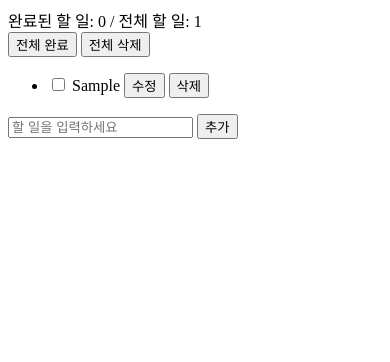
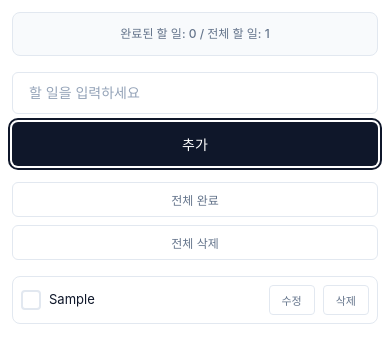
Before and after one commit to okxooxoo/todo-list, a plain HTML site: page index.html in a window 390 px wide. Both pictures are taken after typing "Sample" into the empty fields and a click on the button "추가". Drawn offline with Linux system fonts and the light colour scheme.

Commit message:
design: style.css 정의

```diff
--- a/index.html
+++ b/index.html
@@ -2,12 +2,13 @@
   <head>
     <meta charset="UTF-8" />
     <meta name="viewport" content="width=device-width, initial-scale=1" />
+    <link rel="stylesheet" href="./style.css" />
     <title>플랜잇 스퀘어 채용과제</title>
   </head>
   <body>
     <div id="todo-stats"></div>
+    <div id="todo-input"></div>
     <div id="todo-list"></div>
-    <div id="todo-input"></div>
 
     <script type="module" src="./index.js"></script>
   </body>
--- /dev/null
+++ b/style.css
@@ -0,0 +1,333 @@
+/* Reset and base styles */
+* {
+  margin: 0;
+  padding: 0;
+  box-sizing: border-box;
+}
+
+body {
+  font-family: -apple-system, BlinkMacSystemFont, "Segoe UI", Roboto, "Helvetica Neue", Arial, sans-serif;
+  line-height: 1.5;
+  color: #0f172a;
+  background-color: #ffffff;
+  padding: 1rem;
+  min-height: 100vh;
+}
+
+/* Container layout */
+#todo-stats,
+#todo-list,
+#todo-input {
+  max-width: 600px;
+  margin: 0 auto;
+  margin-bottom: 1.5rem;
+}
+
+/* Todo Stats */
+.todo-stats {
+  background: #f8fafc;
+  border: 1px solid #e2e8f0;
+  border-radius: 8px;
+  padding: 1rem;
+  text-align: center;
+  font-size: 0.875rem;
+  font-weight: 500;
+  color: #64748b;
+}
+
+/* Todo Input */
+.todo-input-wrapper {
+  display: flex;
+  gap: 0.75rem;
+  align-items: center;
+}
+
+.new-todo-input {
+  flex: 1;
+  padding: 0.75rem 1rem;
+  border: 1px solid #e2e8f0;
+  border-radius: 6px;
+  font-size: 0.875rem;
+  background: #ffffff;
+  transition: all 0.2s ease;
+}
+
+.new-todo-input:focus {
+  outline: none;
+  border-color: #0f172a;
+  box-shadow: 0 0 0 2px rgba(15, 23, 42, 0.1);
+}
+
+.new-todo-input::placeholder {
+  color: #94a3b8;
+}
+
+.add-btn {
+  padding: 0.75rem 1.5rem;
+  background: #0f172a;
+  color: #ffffff;
+  border: none;
+  border-radius: 6px;
+  font-size: 0.875rem;
+  font-weight: 500;
+  cursor: pointer;
+  transition: all 0.2s ease;
+  white-space: nowrap;
+}
+
+.add-btn:hover {
+  background: #1e293b;
+}
+
+.add-btn:active {
+  transform: translateY(1px);
+}
+
+/* Bulk Actions */
+.bulk-actions {
+  display: flex;
+  gap: 0.5rem;
+  margin-bottom: 1rem;
+  justify-content: flex-end;
+}
+
+.complete-all-btn,
+.delete-all-btn {
+  padding: 0.5rem 1rem;
+  border: 1px solid #e2e8f0;
+  border-radius: 6px;
+  background: #ffffff;
+  color: #64748b;
+  font-size: 0.75rem;
+  font-weight: 500;
+  cursor: pointer;
+  transition: all 0.2s ease;
+}
+
+.complete-all-btn:hover {
+  background: #f8fafc;
+  border-color: #cbd5e1;
+}
+
+.delete-all-btn:hover {
+  background: #fef2f2;
+  border-color: #fecaca;
+  color: #dc2626;
+}
+
+/* Todo List */
+ul {
+  list-style: none;
+  border: 1px solid #e2e8f0;
+  border-radius: 8px;
+  background: #ffffff;
+  overflow: hidden;
+}
+
+li {
+  display: flex;
+  align-items: center;
+  padding: 1rem;
+  border-bottom: 1px solid #f1f5f9;
+  gap: 0.75rem;
+  transition: background-color 0.2s ease;
+}
+
+li:last-child {
+  border-bottom: none;
+}
+
+li:hover {
+  background: #f8fafc;
+}
+
+/* Checkbox */
+.toggle-complete {
+  width: 1.25rem;
+  height: 1.25rem;
+  border: 2px solid #e2e8f0;
+  border-radius: 4px;
+  cursor: pointer;
+  appearance: none;
+  position: relative;
+  transition: all 0.2s ease;
+}
+
+.toggle-complete:checked {
+  background: #0f172a;
+  border-color: #0f172a;
+}
+
+.toggle-complete:checked::after {
+  content: "✓";
+  position: absolute;
+  top: 50%;
+  left: 50%;
+  transform: translate(-50%, -50%);
+  color: #ffffff;
+  font-size: 0.75rem;
+  font-weight: bold;
+}
+
+/* Todo text */
+.toggle-complete-text {
+  flex: 1;
+  font-size: 0.875rem;
+  cursor: pointer;
+  transition: color 0.2s ease;
+}
+
+.toggle-complete-text:hover {
+  color: #0f172a;
+}
+
+/* Edit input */
+.edit-input {
+  flex: 1;
+  padding: 0.5rem 0.75rem;
+  border: 1px solid #e2e8f0;
+  border-radius: 4px;
+  font-size: 0.875rem;
+  background: #ffffff;
+}
+
+.edit-input:focus {
+  outline: none;
+  border-color: #0f172a;
+  box-shadow: 0 0 0 2px rgba(15, 23, 42, 0.1);
+}
+
+/* Buttons */
+.edit-btn,
+.delete-btn,
+.save-btn {
+  padding: 0.375rem 0.75rem;
+  border: 1px solid #e2e8f0;
+  border-radius: 4px;
+  background: #ffffff;
+  font-size: 0.75rem;
+  font-weight: 500;
+  cursor: pointer;
+  transition: all 0.2s ease;
+  white-space: nowrap;
+}
+
+.edit-btn {
+  color: #64748b;
+}
+
+.edit-btn:hover {
+  background: #f8fafc;
+  border-color: #cbd5e1;
+}
+
+.save-btn {
+  background: #0f172a;
+  color: #ffffff;
+  border-color: #0f172a;
+}
+
+.save-btn:hover {
+  background: #1e293b;
+}
+
+.delete-btn {
+  color: #64748b;
+}
+
+.delete-btn:hover {
+  background: #fef2f2;
+  border-color: #fecaca;
+  color: #dc2626;
+}
+
+/* Mobile responsiveness */
+@media (max-width: 640px) {
+  body {
+    padding: 0.75rem;
+  }
+
+  #todo-stats,
+  #todo-list,
+  #todo-input {
+    margin-bottom: 1rem;
+  }
+
+  .todo-input-wrapper {
+    flex-direction: column;
+    gap: 0.5rem;
+  }
+
+  .new-todo-input,
+  .add-btn {
+    width: 100%;
+  }
+
+  .bulk-actions {
+    flex-direction: column;
+    gap: 0.5rem;
+  }
+
+  .complete-all-btn,
+  .delete-all-btn {
+    width: 100%;
+    text-align: center;
+  }
+
+  li {
+    padding: 0.75rem;
+    flex-wrap: wrap;
+    gap: 0.5rem;
+  }
+
+  .toggle-complete-text {
+    min-width: 0;
+    word-break: break-word;
+  }
+
+  .edit-input {
+    width: 100%;
+    order: 3;
+  }
+
+  .edit-btn,
+  .delete-btn,
+  .save-btn {
+    padding: 0.5rem 1rem;
+    font-size: 0.75rem;
+  }
+}
+
+@media (max-width: 480px) {
+  .todo-stats {
+    font-size: 0.75rem;
+    padding: 0.75rem;
+  }
+
+  li {
+    padding: 0.5rem;
+  }
+
+  .toggle-complete-text {
+    font-size: 0.8125rem;
+  }
+
+  .edit-btn,
+  .delete-btn,
+  .save-btn {
+    padding: 0.375rem 0.75rem;
+    font-size: 0.6875rem;
+  }
+}
+
+/* Focus states for accessibility */
+button:focus,
+input:focus {
+  outline: 2px solid #0f172a;
+  outline-offset: 2px;
+}
+
+/* Smooth transitions */
+* {
+  transition: background-color 0.2s ease, border-color 0.2s ease, color 0.2s ease;
+}
```
